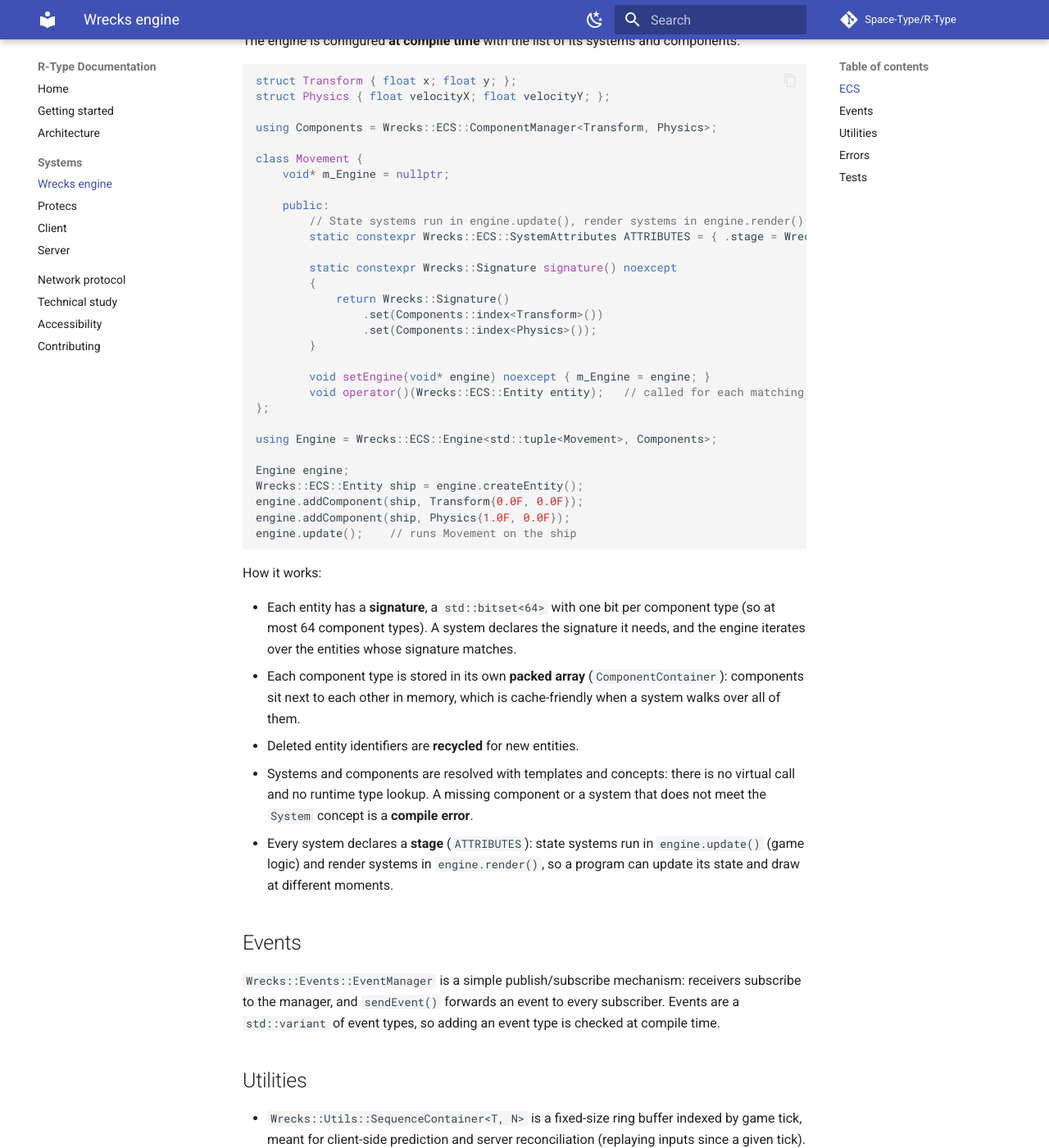
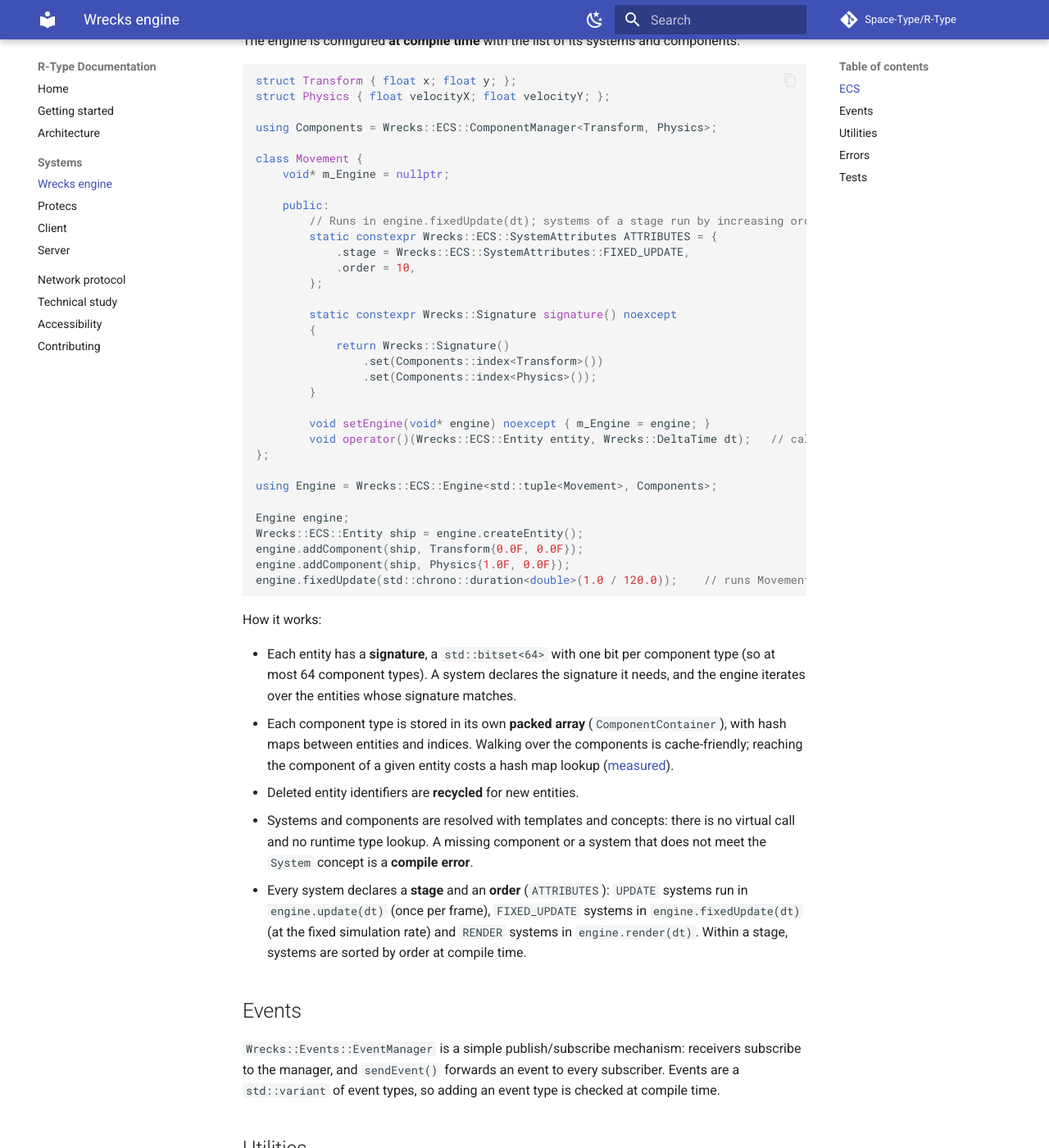
Before and after one commit to Space-Type/Documentation, an MkDocs documentation site: the page built from docs/systems/wrecks.md, in a window 1280 px wide and 1400 px high, scrolled down 554 px. Shown: the whole window at 82% size. Built offline with MkDocs 1.6.1 and Material for MkDocs 9.7.7, drawn with Linux system fonts in a browser that asks for light colours; comment, search, counter and statistics services are not loaded.

Commit message:
docs(wrecks): update the system stages and the component storage

````diff
--- a/docs/systems/wrecks.md
+++ b/docs/systems/wrecks.md
@@ -32,8 +32,11 @@ class Movement {
     void* m_Engine = nullptr;
 
     public:
-        // State systems run in engine.update(), render systems in engine.render()
-        static constexpr Wrecks::ECS::SystemAttributes ATTRIBUTES = { .stage = Wrecks::ECS::SystemAttributes::STATE };
+        // Runs in engine.fixedUpdate(dt); systems of a stage run by increasing order
+        static constexpr Wrecks::ECS::SystemAttributes ATTRIBUTES = {
+            .stage = Wrecks::ECS::SystemAttributes::FIXED_UPDATE,
+            .order = 10,
+        };
 
         static constexpr Wrecks::Signature signature() noexcept
         {
@@ -43,7 +46,7 @@ class Movement {
         }
 
         void setEngine(void* engine) noexcept { m_Engine = engine; }
-        void operator()(Wrecks::ECS::Entity entity);   // called for each matching entity
+        void operator()(Wrecks::ECS::Entity entity, Wrecks::DeltaTime dt);   // called for each matching entity
 };
 
 using Engine = Wrecks::ECS::Engine<std::tuple<Movement>, Components>;
@@ -52,7 +55,7 @@ Engine engine;
 Wrecks::ECS::Entity ship = engine.createEntity();
 engine.addComponent(ship, Transform{0.0F, 0.0F});
 engine.addComponent(ship, Physics{1.0F, 0.0F});
-engine.update();    // runs Movement on the ship
+engine.fixedUpdate(std::chrono::duration<double>(1.0 / 120.0));    // runs Movement on the ship
 ```
 
 How it works:
@@ -62,15 +65,18 @@ How it works:
   signature it needs, and the engine iterates over the entities whose
   signature matches.
 - Each component type is stored in its own **packed array**
-  (`ComponentContainer`): components sit next to each other in memory, which is
-  cache-friendly when a system walks over all of them.
+  (`ComponentContainer`), with hash maps between entities and indices. Walking
+  over the components is cache-friendly; reaching the component of a given
+  entity costs a hash map lookup ([measured](../technical-study.md#engine-architecture-ecs)).
 - Deleted entity identifiers are **recycled** for new entities.
 - Systems and components are resolved with templates and concepts: there is no
   virtual call and no runtime type lookup. A missing component or a system that
   does not meet the `System` concept is a **compile error**.
-- Every system declares a **stage** (`ATTRIBUTES`): state systems run in
-  `engine.update()` (game logic) and render systems in `engine.render()`, so
-  a program can update its state and draw at different moments.
+- Every system declares a **stage** and an **order** (`ATTRIBUTES`):
+  `UPDATE` systems run in `engine.update(dt)` (once per frame),
+  `FIXED_UPDATE` systems in `engine.fixedUpdate(dt)` (at the fixed simulation
+  rate) and `RENDER` systems in `engine.render(dt)`. Within a stage, systems
+  are sorted by order at compile time.
 
 ## Events
 
````
